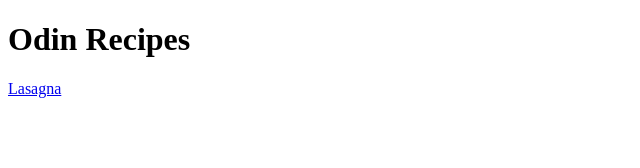
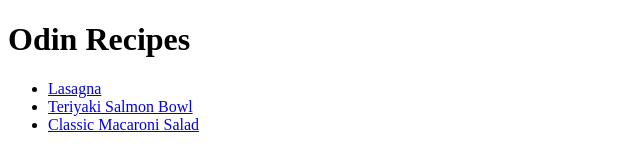
Before and after one commit to mixedd69/odin-recipes, a plain HTML site: page index.html in a window 1280 px wide. Shown: the whole page, without its empty margins (0-640 px from the left). Drawn offline with Linux system fonts and the light colour scheme.

Commit message:
Add links to recipes in main page
Added unordered list that houses links to recipe pages
in index.html file

```diff
--- a/index.html
+++ b/index.html
@@ -7,6 +7,10 @@
 </head>
 <body>
     <h1>Odin Recipes</h1>
-    <a href="./recipes/lasagna.html">Lasagna</a>
+    <ul>
+        <li><a href="./recipes/lasagna.html">Lasagna</a></li>
+        <li><a href="./recipes/teriyaki-salmon.html">Teriyaki Salmon Bowl</a></li>
+        <li><a href="./recipes/macaroni-salad.html">Classic Macaroni Salad</a></li>
+    </ul>
 </body>
 </html>
```
